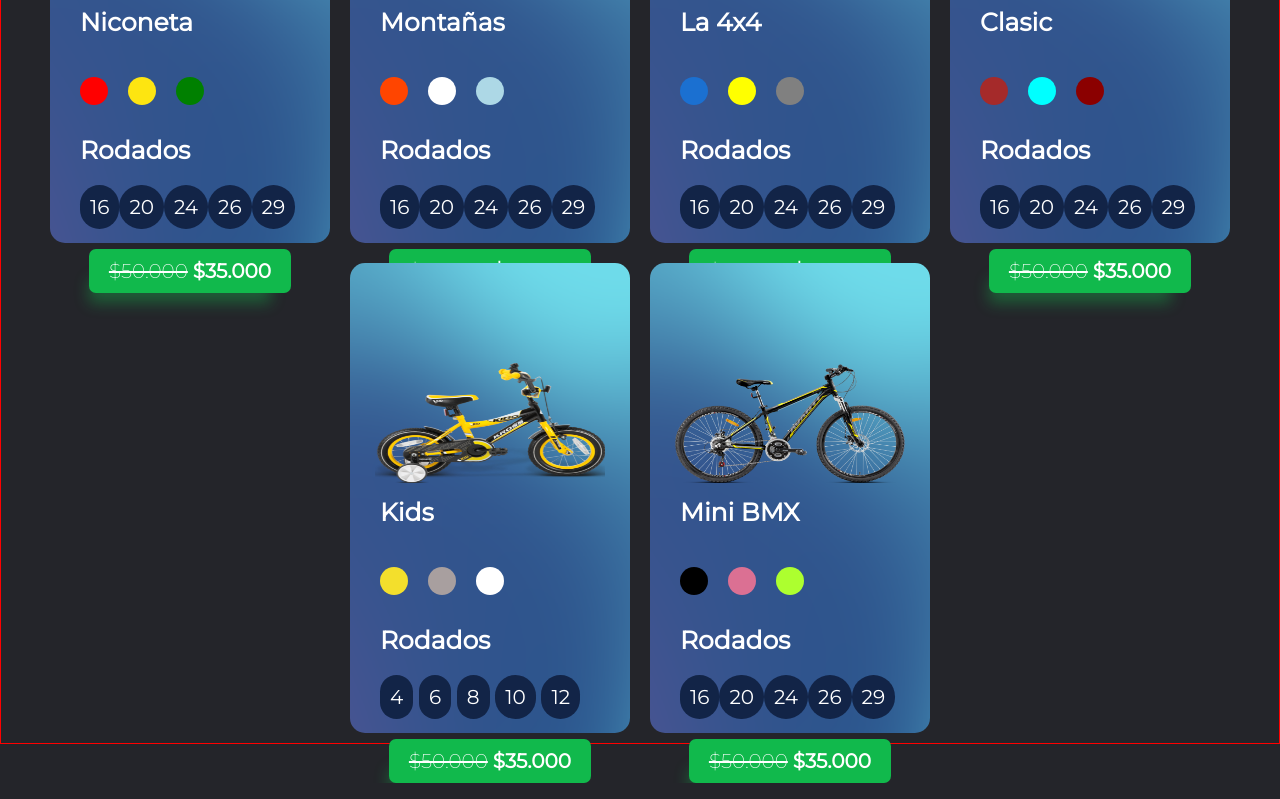
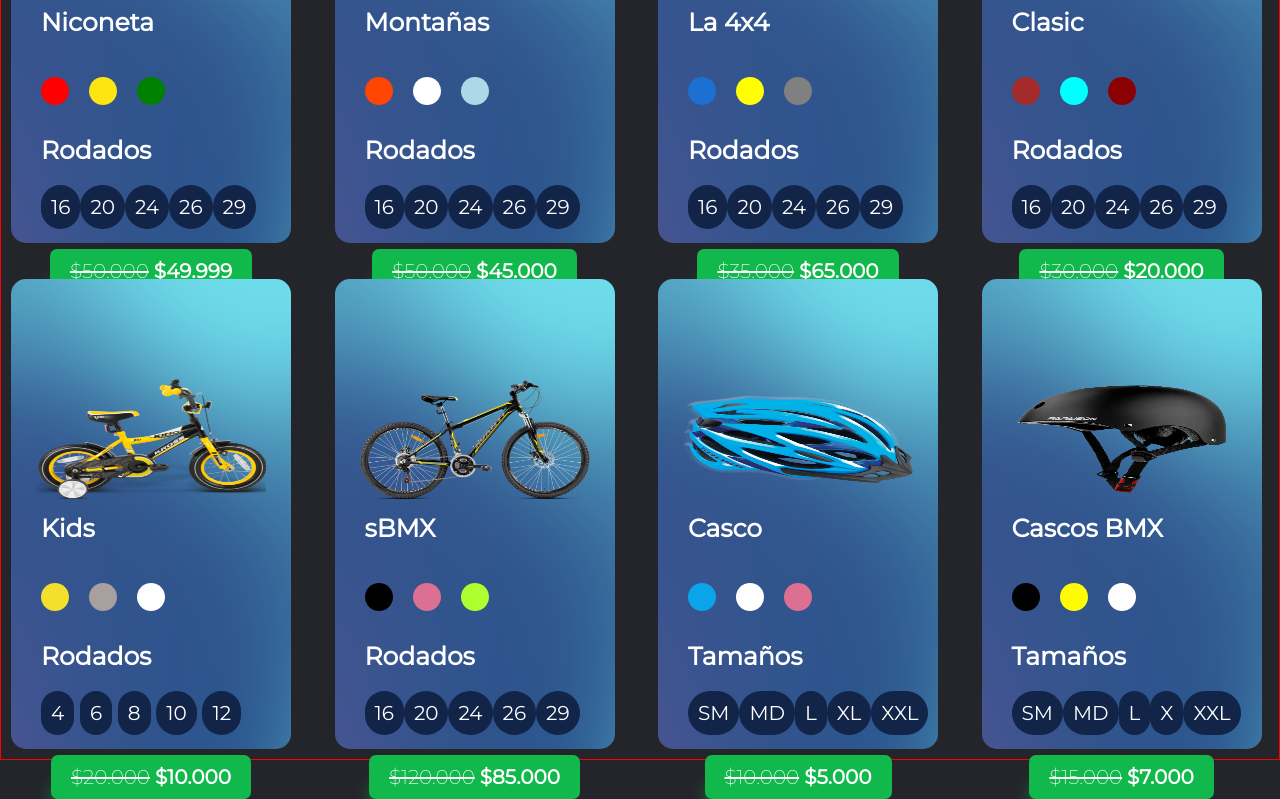
Before and after one commit to Los-loleros-de-parque-chacabuco/Biciteka-V1-test, a plain HTML site: page SpriteTEST/spriteV2/beta.html in a window 1280 px wide. Shown: the part 1187-1986 px from the top of the page. Drawn offline with Linux system fonts and the light colour scheme.

Commit message:
cuarto commit

```diff
--- a/SpriteTEST/spriteV2/animation.css
+++ b/SpriteTEST/spriteV2/animation.css
@@ -163,11 +163,14 @@ body{
 .cards{
     margin-top: 50px;
     border: solid 1px red;
-    display: flex;
+    /* display: flex; */
     justify-content: center;
     align-items: center;
     height: 100%;
-    flex-wrap: wrap;
+    /* flex-wrap: wrap; */
+    display: grid;
+    grid-template-columns: repeat(auto-fill, minmax(280px, 1fr));
+    gap: 16px;
 }
 
 img{
@@ -358,6 +361,46 @@ img{
     align-items: center;
   }
 
+  .card .colores7 span{
+    width: 28px;
+    height: 28px;
+    border-radius: 50%;
+    background-color:rgb(11, 164, 235);
+    margin-right: 20px;
+    cursor: pointer;
+  }
+  .card .colores7 span:nth-child(2){
+   background-color:white;
+  }
+  .card .colores7 span:nth-child(3){
+   background-color:palevioletred;
+  }
+
+
+  .card .colores8{
+    margin-top: 40px;
+    display: inline-flex;
+    width: 100%;
+    justify-content: flex-start;
+    align-items: center;
+  }
+
+  .card .colores8 span{
+    width: 28px;
+    height: 28px;
+    border-radius: 50%;
+    background-color:black;
+    margin-right: 20px;
+    cursor: pointer;
+  }
+  .card .colores8 span:nth-child(2){
+   background-color:rgb(255, 251, 0);
+  }
+  .card .colores8 span:nth-child(3){
+   background-color:white;
+  }
+
+
   .card .rodados-contenedor{
     display: flex;
     width: 100%;
@@ -420,10 +463,14 @@ img{
 /*===MEDIA QUERYS===*/
 /*==================*/
 
-/* @media (max-width:888px){
+@media (max-width:577px){
 
   .card{
-    width: 260px;
-    height: 450px;
+    margin: auto;
   }
-} */
+}
+@media (max-width:768px){
+  .card{
+    margin: auto;
+  }
+}
--- a/SpriteTEST/spriteV2/app.js
+++ b/SpriteTEST/spriteV2/app.js
@@ -5,6 +5,7 @@ const imagenMostrada4 = document.querySelector(".imagenMostradaBici4")
 const imagenMostrada5 = document.querySelector(".imagenMostradaBici5")
 const imagenMostrada6 = document.querySelector(".imagenMostradaBici6")
 const imagenMostrada7 = document.querySelector(".imagenMostradaCasco")
+const imagenMostrada8 = document.querySelector(".imagenMostradaCasco2")
 const colores = document.querySelectorAll(".coloresJs");
 const rodados = document.querySelectorAll(".rodado")
 const cards = document.querySelectorAll(".card")
@@ -64,15 +65,24 @@ const cambioDeImagen = (id) => {
         case "manzana":
             imagenMostrada6.setAttribute("src", `./images/${id}.png`)
             break;
-        // case "rojo":
-        //     imagenMostrada7.setAttribute("src", `./img/${id}.png`)
-        //     break;
-        // case "rosado":
-        //     imagenMostrada7.setAttribute("src", `./img/${id}.png`)
-        //     break;
-        // case "naranjita":
-        //     imagenMostrada7.setAttribute("src", `./img/${id}.png`)
-        //     break;
+        case "casco1":
+            imagenMostrada7.setAttribute("src", `./images/${id}.png`)
+            break;
+        case "casco2":
+            imagenMostrada7.setAttribute("src", `./images/${id}.png`)
+            break;
+        case "casco3":
+            imagenMostrada7.setAttribute("src", `./images/${id}.png`)
+            break;
+        case "casco4":
+                imagenMostrada8.setAttribute("src", `./images/${id}.png`)
+                break;
+        case "casco5":
+                imagenMostrada8.setAttribute("src", `./images/${id}.png`)
+                break;
+        case "casco6":
+                imagenMostrada8.setAttribute("src", `./images/${id}.png`)
+                break;
         default:
             break;
     }
--- a/SpriteTEST/spriteV2/beta.html
+++ b/SpriteTEST/spriteV2/beta.html
@@ -5,16 +5,16 @@
     <meta http-equiv="X-UA-Compatible" content="IE=edge">
     <meta name="viewport" content="width=device-width, initial-scale=1.0">
     <link rel="stylesheet" href="./animation.css">
-    <title>Document</title>
+    <title>Zona  2</title>
 </head>
 <body>
     <div class="container-main">
-        <div class="paragraph-title">
+        <!-- <div class="paragraph-title">
             <p>Nosotros no conocemos las fronteras, adquiri nuestros productos donde quieras y cuando quieras</p>
-        </div>
+        </div> -->
         <div class="planet planetEarth">
             <div class="container-earth">
-                <div class="overlay"></div>
+                <!-- <div class="overlay"></div> -->
                 <div class="loader"><span></span></div>
                 <div class="earth"></div>
             </div>
@@ -63,7 +63,7 @@
             </div>
             <div class="precio">
               <strike>$50.000</strike>
-              <b>$35.000</b>
+              <b>$49.999</b>
             </div>
           </div>
 
@@ -104,7 +104,7 @@
             </div>
             <div class="precio">
               <strike>$50.000</strike>
-              <b>$35.000</b>
+              <b>$45.000</b>
             </div>
           </div>
           <!-- Tercera Bicicleta -->
@@ -143,8 +143,8 @@
               </div>
             </div>
             <div class="precio">
-              <strike>$50.000</strike>
-              <b>$35.000</b>
+              <strike>$35.000</strike>
+              <b>$65.000</b>
             </div>
           </div>
         </div>
@@ -189,8 +189,8 @@
               </div>
             </div>
             <div class="precio">
-              <strike>$50.000</strike>
-              <b>$35.000</b>
+              <strike>$30.000</strike>
+              <b>$20.000</b>
             </div>
           </div>
           <!-- Quinta Bicicleta -->
@@ -229,8 +229,8 @@
               </div>
             </div>
             <div class="precio">
-              <strike>$50.000</strike>
-              <b>$35.000</b>
+              <strike>$20.000</strike>
+              <b>$10.000</b>
             </div>
           </div>
           <!-- sexta Bicicleta -->
@@ -239,7 +239,7 @@
               <img src="./images/negra.png" class="imagenMostradaBici6" alt="">
             </div>
             <div class="titulo">
-              <span>Mini BMX</span>
+              <span>sBMX</span>
             </div>
             <div class="colores6">
               <span class="negra coloresJs " id="negra"></span>
@@ -269,11 +269,98 @@
               </div>
             </div>
             <div class="precio">
-              <strike>$50.000</strike>
-              <b>$35.000</b>
+              <strike>$120.000</strike>
+              <b>$85.000</b>
             </div>
           </div>
           </div>
+
+          <!-- SEPTIMA BICI -->
+
+          <div class="card">
+            <div class="imagen-mostrada">
+              <img src="./images/casco1.png" class="imagenMostradaCasco" alt="">
+            </div>
+            <div class="titulo">
+              <span>Casco</span>
+            </div>
+            <div class="colores7">
+              <span class="casco1 coloresJs " id="casco1"></span>
+              <span class="casco2 coloresJs" id="casco2"></span>
+              <span class="casco3 coloresJs " id="casco3"></span>
+            </div>
+            <div class="rodados-contenedor">
+              <div class="titulo">
+                <span>Tamaños</span>
+              </div>
+              <div class="rodados">
+                <div class="rodado">
+                  <span>SM</span>
+                </div>
+                <div class="rodado">
+                  <span>MD</span>
+                </div>
+                <div class="rodado">
+                  <span>L</span>
+                </div>
+                <div class="rodado">
+                  <span>XL</span>
+                </div>
+                <div class="rodado">
+                  <span>XXL</span>
+                </div>
+              </div>
+            </div>
+            <div class="precio">
+              <strike>$10.000</strike>
+              <b>$5.000</b>
+            </div>
+          </div>
+          </div>
+
+          <!-- OCTAVA BICI -->
+
+          <div class="card">
+            <div class="imagen-mostrada">
+              <img src="./images/casco4.png" class="imagenMostradaCasco2" alt="">
+            </div>
+            <div class="titulo">
+              <span>Cascos BMX</span>
+            </div>
+            <div class="colores8">
+              <span class="negra coloresJs " id="casco4"></span>
+              <span class="rosa coloresJs" id="casco5"></span>
+              <span class="manzana coloresJs " id="casco6"></span>
+            </div>
+            <div class="rodados-contenedor">
+              <div class="titulo">
+                <span>Tamaños</span>
+              </div>
+              <div class="rodados">
+                <div class="rodado">
+                  <span>SM</span>
+                </div>
+                <div class="rodado">
+                  <span>MD</span>
+                </div>
+                <div class="rodado">
+                  <span>L</span>
+                </div>
+                <div class="rodado">
+                  <span>X</span>
+                </div>
+                <div class="rodado">
+                  <span>XXL</span>
+                </div>
+              </div>
+            </div>
+            <div class="precio">
+              <strike>$15.000</strike>
+              <b>$7.000</b>
+            </div>
+          </div>
+          </div>
+
     </section>
 
     <script src="./app.js"></script>
```
Also changed, not shown: SpriteTEST/spriteV2/index.html (+1 -1 lines), SpriteTEST/spriteV2/images/casco1.png (added), SpriteTEST/spriteV2/images/casco2.png (added), SpriteTEST/spriteV2/images/casco3.png (added), SpriteTEST/spriteV2/images/casco4.png (added), SpriteTEST/spriteV2/images/casco5.png (added), SpriteTEST/spriteV2/images/casco6.png (added).
